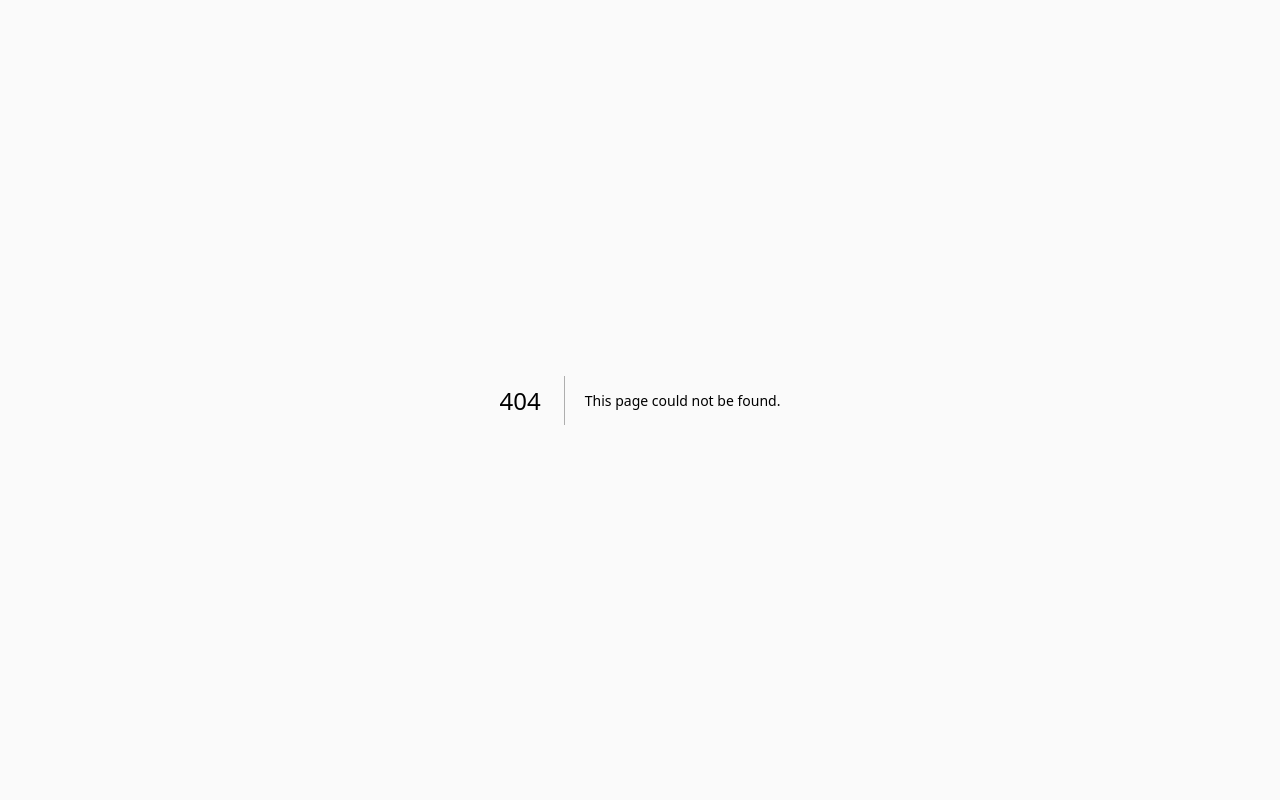
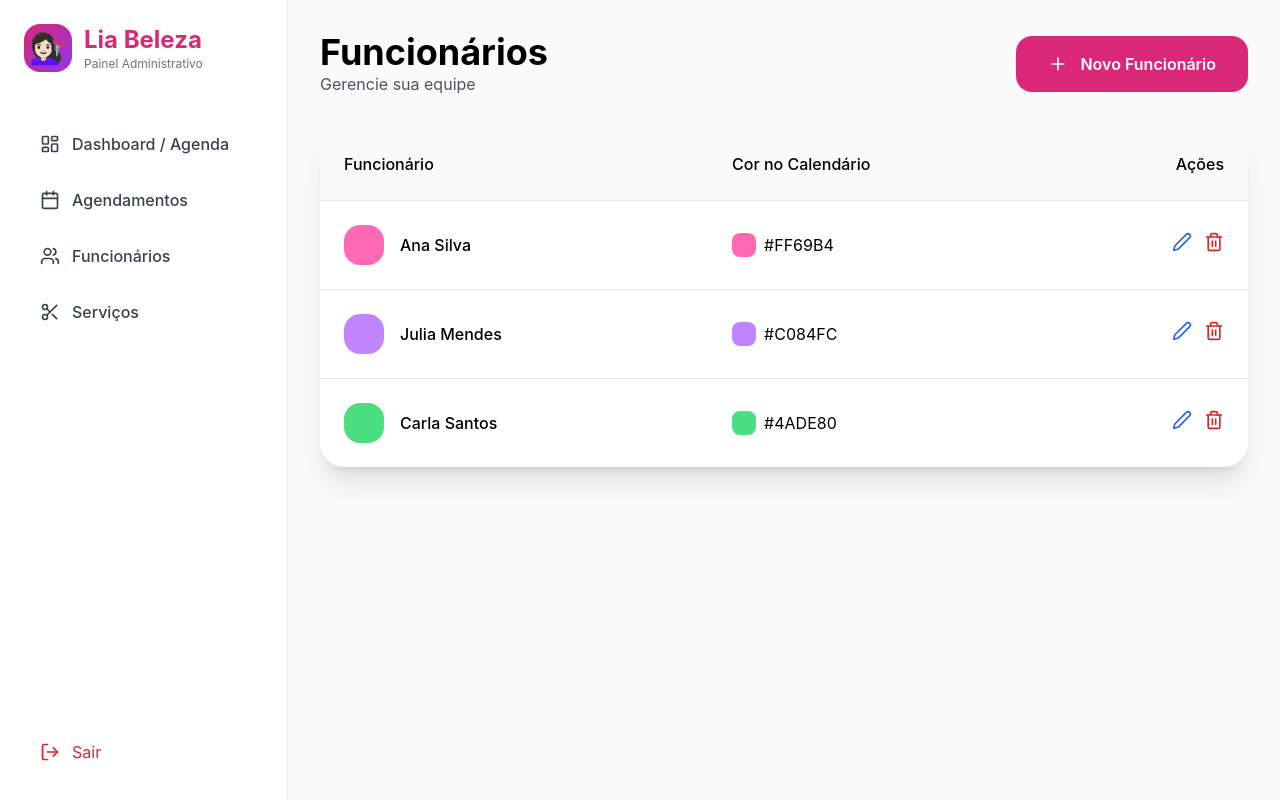
Before and after one commit to alexpinto2-dev/lia-beleza, a Next.js app: page /admin/funcionarios in a window 1280 px wide. Before the commit this address had no page. Built offline with nearby package versions, Linux system fonts and the light colour scheme.

Commit message:
Create page.tsx
Cria tela de Funcionários com CRUD completo

```diff
--- /dev/null
+++ b/app/admin/funcionarios/page.tsx
@@ -0,0 +1,155 @@
+'use client';
+
+import { useEffect, useState } from 'react';
+import { Plus, Edit2, Trash2 } from 'lucide-react';
+
+type Funcionario = {
+  id: string;
+  name: string;
+  color: string;
+};
+
+export default function Funcionarios() {
+  const [funcionarios, setFuncionarios] = useState<Funcionario[]>([
+    { id: '1', name: 'Ana Silva', color: '#FF69B4' },
+    { id: '2', name: 'Julia Mendes', color: '#C084FC' },
+    { id: '3', name: 'Carla Santos', color: '#4ADE80' },
+  ]);
+  const [modalOpen, setModalOpen] = useState(false);
+  const [editing, setEditing] = useState<Funcionario | null>(null);
+  const [nome, setNome] = useState('');
+  const [cor, setCor] = useState('#FF69B4');
+
+  const salvarFuncionario = () => {
+    if (!nome) return;
+
+    if (editing) {
+      setFuncionarios(funcionarios.map(f =>
+        f.id === editing.id ? { ...f, name: nome, color: cor } : f
+      ));
+    } else {
+      setFuncionarios([...funcionarios, {
+        id: Date.now().toString(),
+        name: nome,
+        color: cor
+      }]);
+    }
+
+    setModalOpen(false);
+    setEditing(null);
+    setNome('');
+  };
+
+  const editar = (func: Funcionario) => {
+    setEditing(func);
+    setNome(func.name);
+    setCor(func.color);
+    setModalOpen(true);
+  };
+
+  const excluir = (id: string) => {
+    if (confirm('Tem certeza que deseja excluir este funcionário?')) {
+      setFuncionarios(funcionarios.filter(f => f.id !== id));
+    }
+  };
+
+  return (
+    <div className="p-8">
+      <div className="max-w-6xl mx-auto">
+        <div className="flex justify-between items-center mb-8">
+          <div>
+            <h1 className="text-4xl font-bold">Funcionários</h1>
+            <p className="text-gray-600">Gerencie sua equipe</p>
+          </div>
+          <button
+            onClick={() => { setEditing(null); setNome(''); setCor('#FF69B4'); setModalOpen(true); }}
+            className="flex items-center gap-3 bg-pink-600 text-white px-8 py-4 rounded-2xl font-semibold hover:bg-pink-700"
+          >
+            <Plus className="w-5 h-5" />
+            Novo Funcionário
+          </button>
+        </div>
+
+        <div className="bg-white rounded-3xl shadow-xl overflow-hidden">
+          <table className="w-full">
+            <thead className="bg-zinc-50 border-b">
+              <tr>
+                <th className="text-left p-6 font-medium">Funcionário</th>
+                <th className="text-left p-6 font-medium">Cor no Calendário</th>
+                <th className="text-right p-6 font-medium">Ações</th>
+              </tr>
+            </thead>
+            <tbody className="divide-y">
+              {funcionarios.map(func => (
+                <tr key={func.id} className="hover:bg-zinc-50">
+                  <td className="p-6 font-medium flex items-center gap-4">
+                    <div className="w-10 h-10 rounded-2xl" style={{ backgroundColor: func.color }}></div>
+                    {func.name}
+                  </td>
+                  <td className="p-6">
+                    <div className="flex items-center gap-2">
+                      <div className="w-6 h-6 rounded-lg" style={{ backgroundColor: func.color }}></div>
+                      {func.color}
+                    </div>
+                  </td>
+                  <td className="p-6 text-right space-x-3">
+                    <button onClick={() => editar(func)} className="text-blue-600 hover:text-blue-700">
+                      <Edit2 className="w-5 h-5" />
+                    </button>
+                    <button onClick={() => excluir(func.id)} className="text-red-600 hover:text-red-700">
+                      <Trash2 className="w-5 h-5" />
+                    </button>
+                  </td>
+                </tr>
+              ))}
+            </tbody>
+          </table>
+        </div>
+
+        {/* Modal de Cadastro/Edição */}
+        {modalOpen && (
+          <div className="fixed inset-0 bg-black/60 flex items-center justify-center z-50">
+            <div className="bg-white rounded-3xl p-8 w-full max-w-md">
+              <h2 className="text-2xl font-bold mb-6">
+                {editing ? 'Editar Funcionário' : 'Novo Funcionário'}
+              </h2>
+
+              <input
+                type="text"
+                placeholder="Nome do funcionário"
+                value={nome}
+                onChange={(e) => setNome(e.target.value)}
+                className="w-full border border-gray-300 rounded-2xl px-5 py-4 mb-4 focus:outline-none focus:border-pink-600"
+              />
+
+              <div className="mb-6">
+                <p className="text-sm text-gray-600 mb-2">Cor no calendário</p>
+                <input
+                  type="color"
+                  value={cor}
+                  onChange={(e) => setCor(e.target.value)}
+                  className="w-full h-12 rounded-xl cursor-pointer"
+                />
+              </div>
+
+              <div className="flex gap-4">
+                <button
+                  onClick={() => setModalOpen(false)}
+                  className="flex-1 py-4 border border-gray-300 rounded-2xl font-medium"
+                >
+                  Cancelar
+                </button>
+                <button
+                  onClick={salvarFuncionario}
+                  className="flex-1 py-4 bg-pink-600 text-white rounded-2xl font-medium hover:bg-pink-700"
+                >
+                  {editing ? 'Salvar alterações' : 'Cadastrar funcionário'}
+                </button>
+              </div>
+            </div>
+          </div>
+        )}
+      </div>
+    </div>
+  );
+}
```
